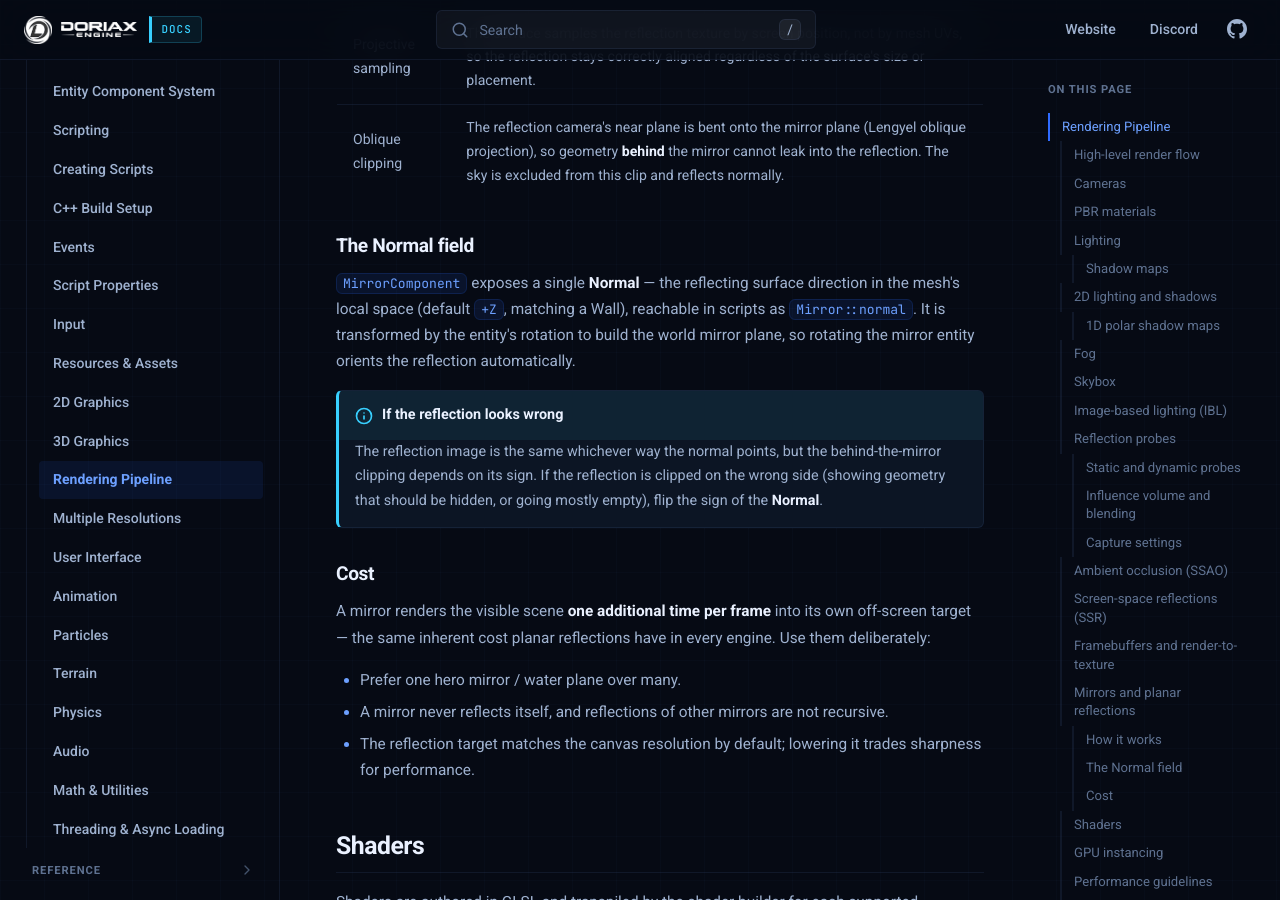
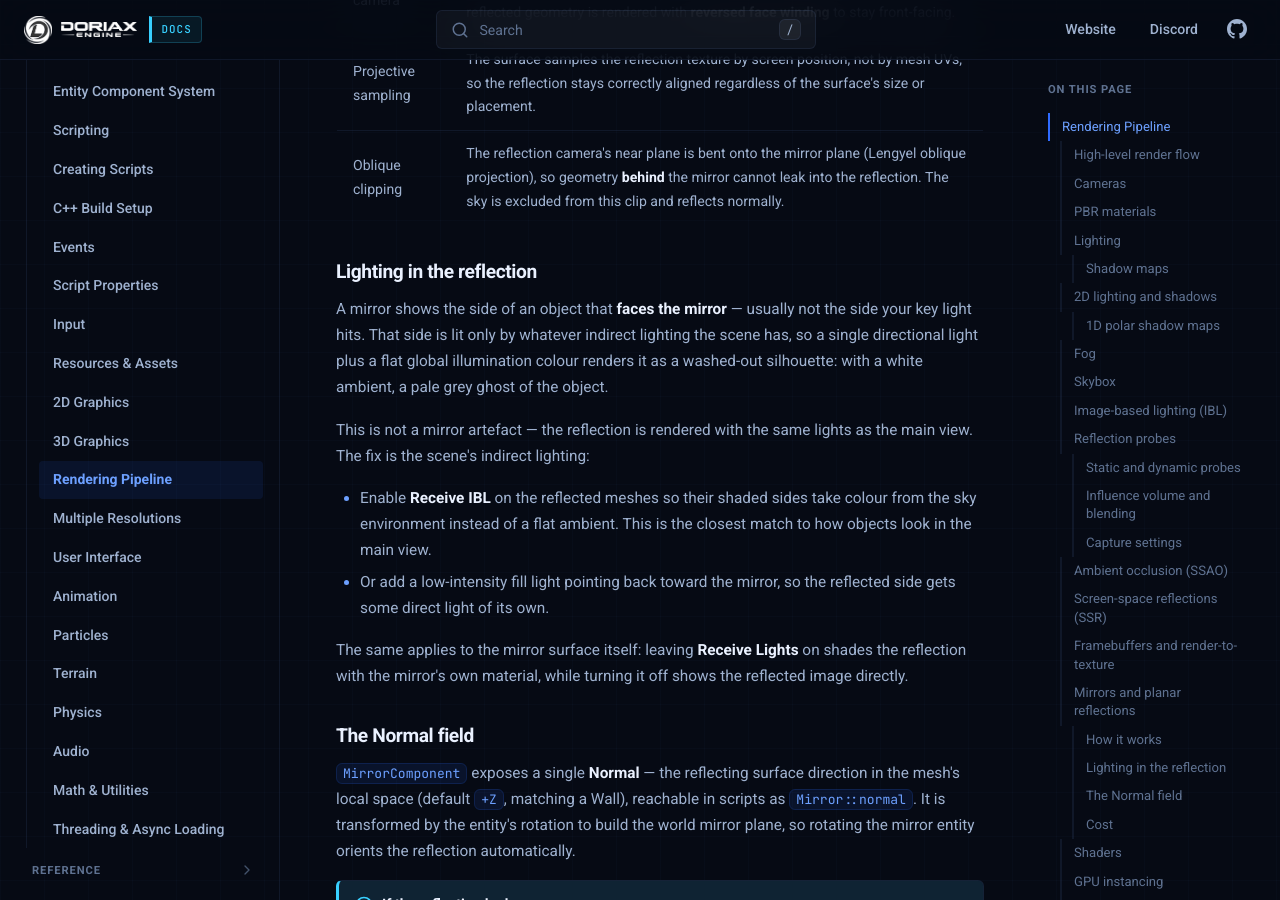
Before and after one commit to doriaxengine/doriax-docs, an MkDocs documentation site: the page built from docs/manual/rendering-pipeline.md, in a window 1280 px wide and 900 px high, scrolled down 14719 px. Built offline with MkDocs 1.6.1, drawn with Linux system fonts in a browser that asks for light colours; some of the changed text lies outside the part shown.

Commit message:
Added reflection docs

```diff
--- a/docs/manual/rendering-pipeline.md
+++ b/docs/manual/rendering-pipeline.md
@@ -245,7 +245,8 @@ Typical workflow:
 
 1. Add a Sky entity and assign a cubemap (HDR or LDR).
 2. Select meshes that should reflect the environment (metal, glass, wet stone, etc.).
-3. Enable **Receive IBL** on those meshes in the Properties window.
+3. Enable **Receive IBL** on those meshes in the Properties window, or call
+   `setReceiveIBL(true)` (Lua: `mesh.receiveIBL = true`) in code.
 4. Tune **Roughness** and **Metallic** on the material — low roughness makes reflections
    more obvious.
 
@@ -553,6 +554,26 @@ created with `createPlane`). Use `removeMirror()` / `isMirror()` to toggle or qu
 | Projective sampling | The surface samples the reflection texture by screen position, not by mesh UVs, so the reflection stays correctly aligned regardless of the surface's size or placement. |
 | Oblique clipping | The reflection camera's near plane is bent onto the mirror plane (Lengyel oblique projection), so geometry **behind** the mirror cannot leak into the reflection. The sky is excluded from this clip and reflects normally. |
 
+### Lighting in the reflection
+
+A mirror shows the side of an object that **faces the mirror** — usually not the side
+your key light hits. That side is lit only by whatever indirect lighting the scene has,
+so a single directional light plus a flat global illumination colour renders it as a
+washed-out silhouette: with a white ambient, a pale grey ghost of the object.
+
+This is not a mirror artefact — the reflection is rendered with the same lights as the
+main view. The fix is the scene's indirect lighting:
+
+- Enable [**Receive IBL**](../reference/classes/mesh.md#receiveibl) on the reflected
+  meshes so their shaded sides take colour from the sky environment instead of a flat
+  ambient. This is the closest match to how objects look in the main view.
+- Or add a low-intensity fill light pointing back toward the mirror, so the reflected
+  side gets some direct light of its own.
+
+The same applies to the mirror surface itself: leaving **Receive Lights** on shades the
+reflection with the mirror's own material, while turning it off shows the reflected image
+directly.
+
 ### The Normal field
 
 `MirrorComponent` exposes a single **Normal** — the reflecting surface direction in the
```
Also changed, not shown: docs/manual/3d-graphics.md (+4 -2 lines), docs/reference/classes/mesh.md (+14 -3 lines).
